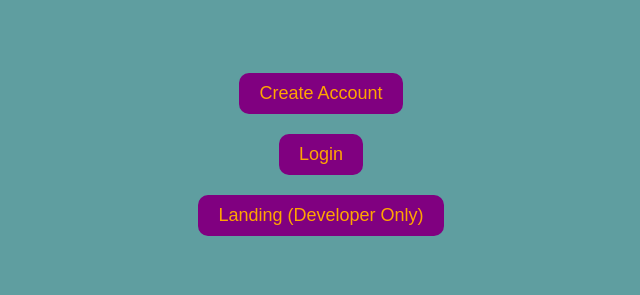
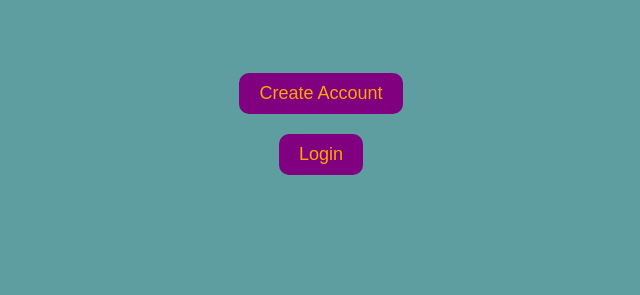
Before and after one commit to alec0322/Itinero, a Django app: page / in a window 1280 px wide. Shown: the part 144-439 px from the top of the page, without its empty margins (319-959 px from the left). Run offline with Django 4.2, Linux system fonts and the light colour scheme; parts of the project's set-up code (start-up, migrations or seed data) failed here and were passed over.

Commit message:
removed developer button because we can login now

```diff
--- a/backend/django/itinero/users/templates/users/getStarted.html
+++ b/backend/django/itinero/users/templates/users/getStarted.html
@@ -60,9 +60,6 @@
         <a href="/login">
             <button class="button">Login</button>
         </a>
-        <a href="/landing">
-            <button class="button">Landing (Developer Only)</button>
-        </a>
     </div>
 
     {% if messages %}
```
